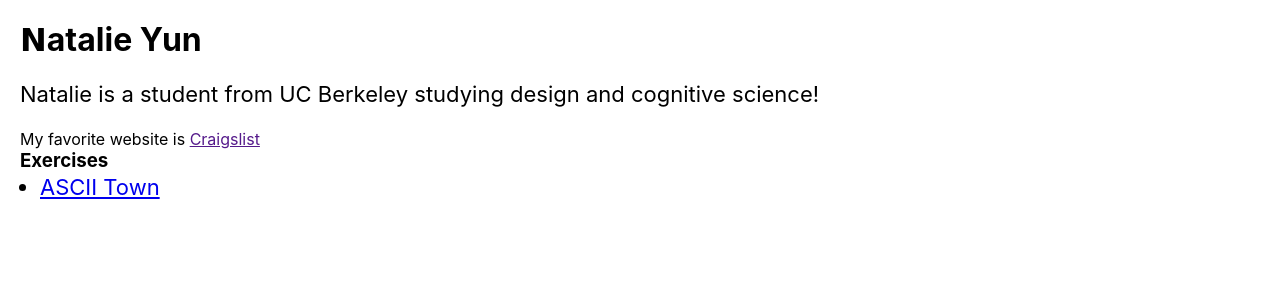
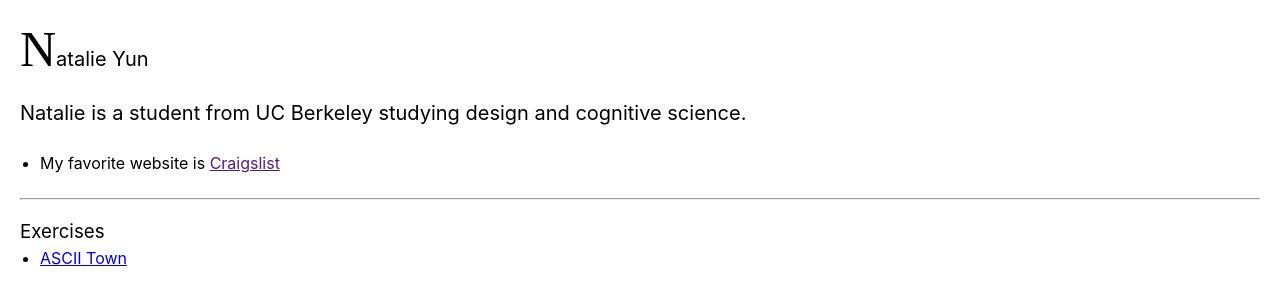
Before and after one commit to nattysworld/UIDesign1, a plain HTML site: page index.html in a window 1280 px wide. Drawn offline with Linux system fonts and the light colour scheme.

Commit message:
font edits

```diff
--- a/assets/style.css
+++ b/assets/style.css
@@ -7,12 +7,12 @@
 /* adjusting fonts */
 
 body {
-	font-family: -apple-system, BlinkMacSystemFont, helvetica, arial, sans-serif;
+	font-family: AUTHENTIC sans,-apple-system, BlinkMacSystemFont, helvetica, arial, sans-serif;
 	transition: background 500ms ease;
 }
 
 p, li {
-	font-size:  22px;
+	font-size:  16px;
 	line-height: 30px;
 }
 
@@ -24,6 +24,7 @@ p, li {
 
 h1, p {
 	margin-bottom:  20px;
+	font-size: 20px;
 }
 
 ul, ol {
@@ -36,9 +37,13 @@ img {
 }
 
 .cursive {
-	font-family: cursive;
+	font-family: sloop;
+	font-size: 50px;
 }
 
+h1, h2, h3, h4, h5, h6, h7 {
+	font-weight: normal;
+}
 
 /* uncomment the code below to set the grid */
 
--- a/index.html
+++ b/index.html
@@ -20,12 +20,16 @@
 
       <!-- about me-->
       <h1><span class="cursive">N</span>atalie Yun</h1>
-      <p class="desc">Natalie is a student from UC Berkeley studying design and cognitive science! </p>
-      <!ul>
-        <!li>My favorite website is <a href="">Craigslist</a></li>
-      <!/ul>
 
+      <p class="desc">Natalie is a student from UC Berkeley studying design and cognitive science.</p>
+      <ul>
+        <li>My favorite website is <a href="">Craigslist</a>
 
+        </li>
+      </ul>
+        <br>
+        <hr>
+        <br>
             <h3>Exercises</h3>
       <ul>
         <li><a href="ascii_town/interior-natalieyun.html">ASCII Town</a></li>
```
